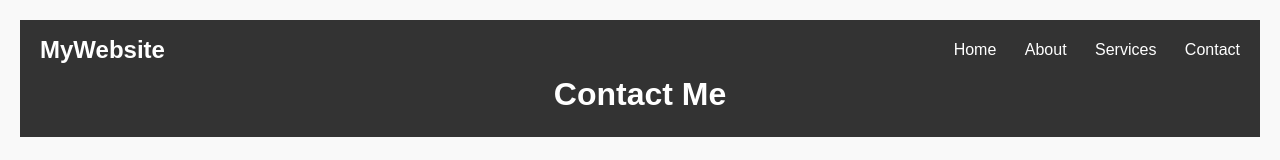
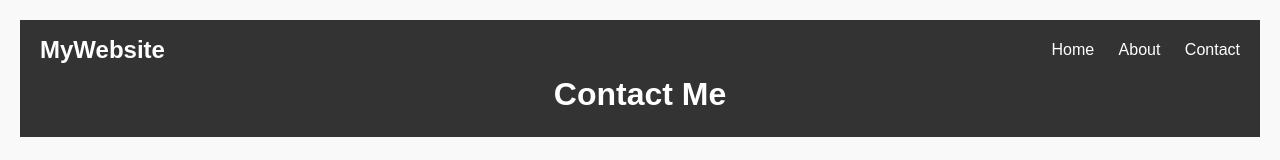
Before and after one commit to EricStratosphere/github-practice-teamEroy, a plain HTML site: page contact.html in a window 1280 px wide. Shown: the top 160 px of the page. Drawn offline with Linux system fonts and the light colour scheme.

Commit message:
Fix: Update navigation links and adjust margin for better layout

```diff
--- a/contact.html
+++ b/contact.html
@@ -30,7 +30,7 @@
       nav a {
         color: #fff;
         text-decoration: none;
-        margin-left: 1.5rem;
+        margin-left: 1.25rem;
         font-weight: 500;
       }
       nav a:first-child { margin-left: 0; }
@@ -74,8 +74,7 @@
         <div class="brand">MyWebsite</div>
         <nav>
           <a href="index.html">Home</a>
-          <a href="#">About</a>
-          <a href="#">Services</a>
+          <a href="AboutMe.html">About</a>
           <a href="contact.html" aria-current="page">Contact</a>
         </nav>
       </div>
```
